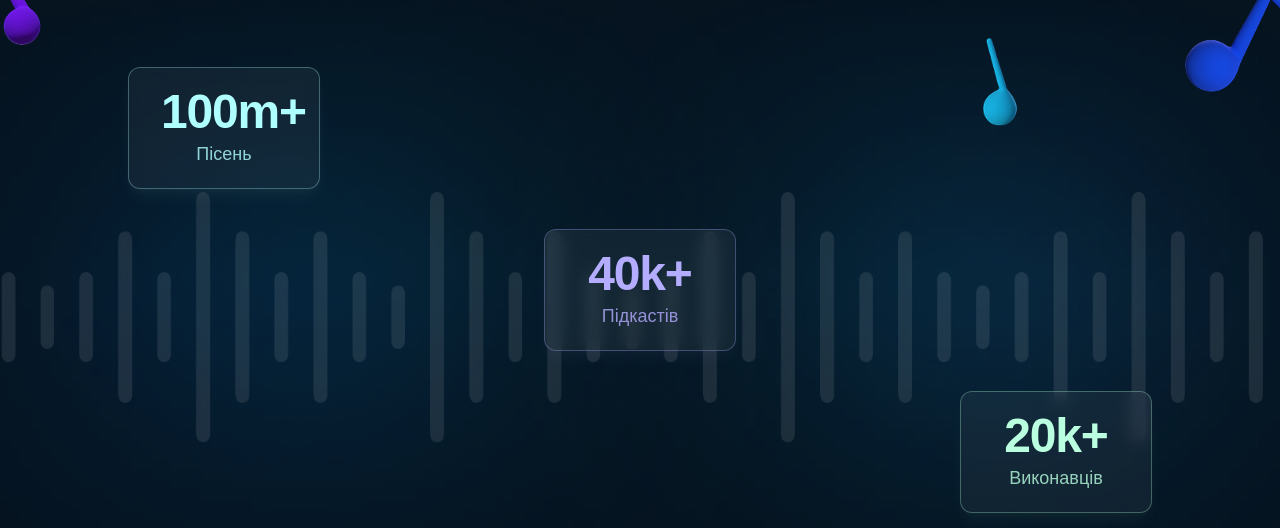
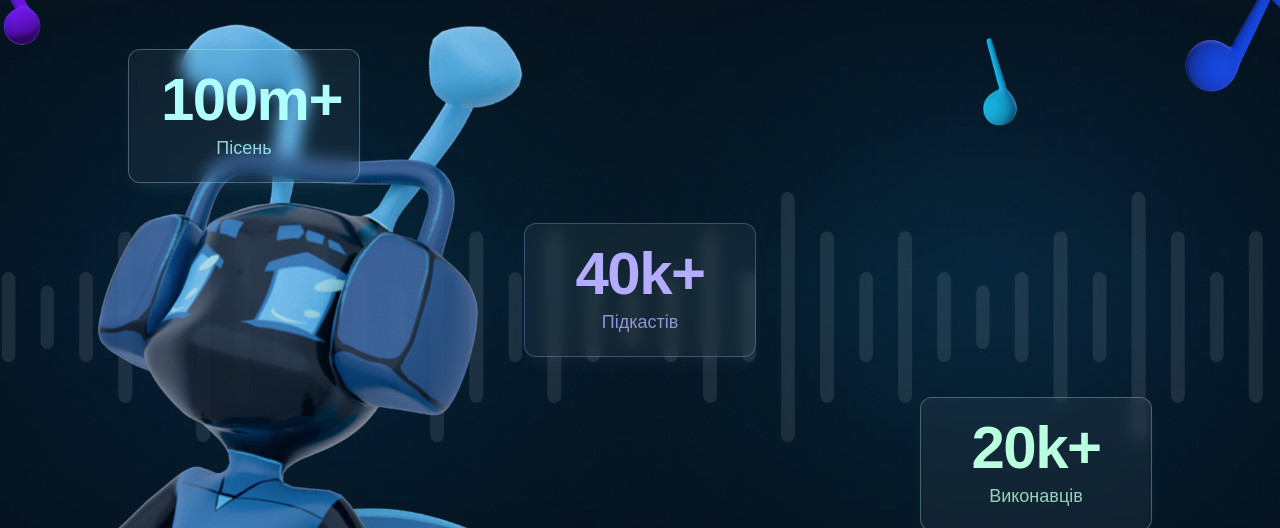
Before and after one commit to bapeyms/spotify_clone_nextjs, a Next.js app: page / in a window 1280 px wide. Shown: the part 910-1438 px from the top of the page. Built offline with nearby package versions, Linux system fonts and the light colour scheme.

Commit message:
added character to the second loader page

```diff
--- a/src/app/page.tsx
+++ b/src/app/page.tsx
@@ -95,24 +95,26 @@ export default function Home() {
       <div className="flex flex-col items-center justify-center relative w-full h-screen bg-[#061420] z-0 px-12 lg:px-24 overflow-hidden">
         <img src="/loader/bg2.png"
         className="absolute -z-10 inset-0 w-full h-full object-cover pointer-events-none"></img>
+        <img src="/loader/character2.png"
+        className="hidden lg:flex absolute -z-10 inset-0 lg:w-7/10 h-full object-cover pointer-events-none"></img>
 
-        <div className="flex flex-col w-full max-w-5xl gap-6 lg:gap-10 relative z-10">
+        <div className="flex flex-col w-full max-w-5xl gap-20 lg:gap-10 relative z-10">
 
-          <div className="flex flex-col items-center lg:items-stretch text-center w-48 py-5 px-8
+          <div className="flex flex-col items-center lg:items-stretch text-center w-58 py-5 px-8
           text-[#B0FFFF] border border-[#B0FFFF]/30 bg-white/5 backdrop-blur-sm rounded-xl self-start shadow-lg shadow-[#B0FFFF]/5">
-            <h1 className="text-4xl lg:text-5xl font-bold tracking-tight mb-1">100m+</h1>
+            <h1 className="text-4xl lg:text-6xl font-bold tracking-tight mb-1">100m+</h1>
             <h3 className="text-base lg:text-lg text-[#B0FFFF]/80 font-medium">Пісень</h3>
           </div>
 
-          <div className="flex flex-col items-center text-center w-48 py-5 px-8
+          <div className="flex flex-col items-center text-center w-58 py-5 px-8
           text-[#B4ADFF] border border-[#B4ADFF]/30 bg-white/5 backdrop-blur-sm rounded-xl self-center shadow-lg shadow-[#B4ADFF]/5">
-            <h1 className="text-4xl lg:text-5xl font-bold tracking-tight mb-1">40k+</h1>
+            <h1 className="text-4xl lg:text-6xl font-bold tracking-tight mb-1">40k+</h1>
             <h3 className="text-base lg:text-lg text-[#B4ADFF]/80 font-medium">Підкастів</h3>
           </div>
 
-          <div className="flex flex-col items-center text-center w-48 py-5 px-8
+          <div className="flex flex-col items-center text-center w-58 py-5 px-8
           text-[#BAFFDF] border border-[#BAFFDF]/30 bg-white/5 backdrop-blur-sm rounded-xl self-end shadow-lg shadow-[#BAFFDF]/5">
-            <h1 className="text-4xl lg:text-5xl font-bold tracking-tight mb-1">20k+</h1>
+            <h1 className="text-4xl lg:text-6xl font-bold tracking-tight mb-1">20k+</h1>
             <h3 className="text-base lg:text-lg text-[#BAFFDF]/80 font-medium">Виконавців</h3>
           </div>
 
```
Also changed, not shown: public/loader/character2.png (added).
